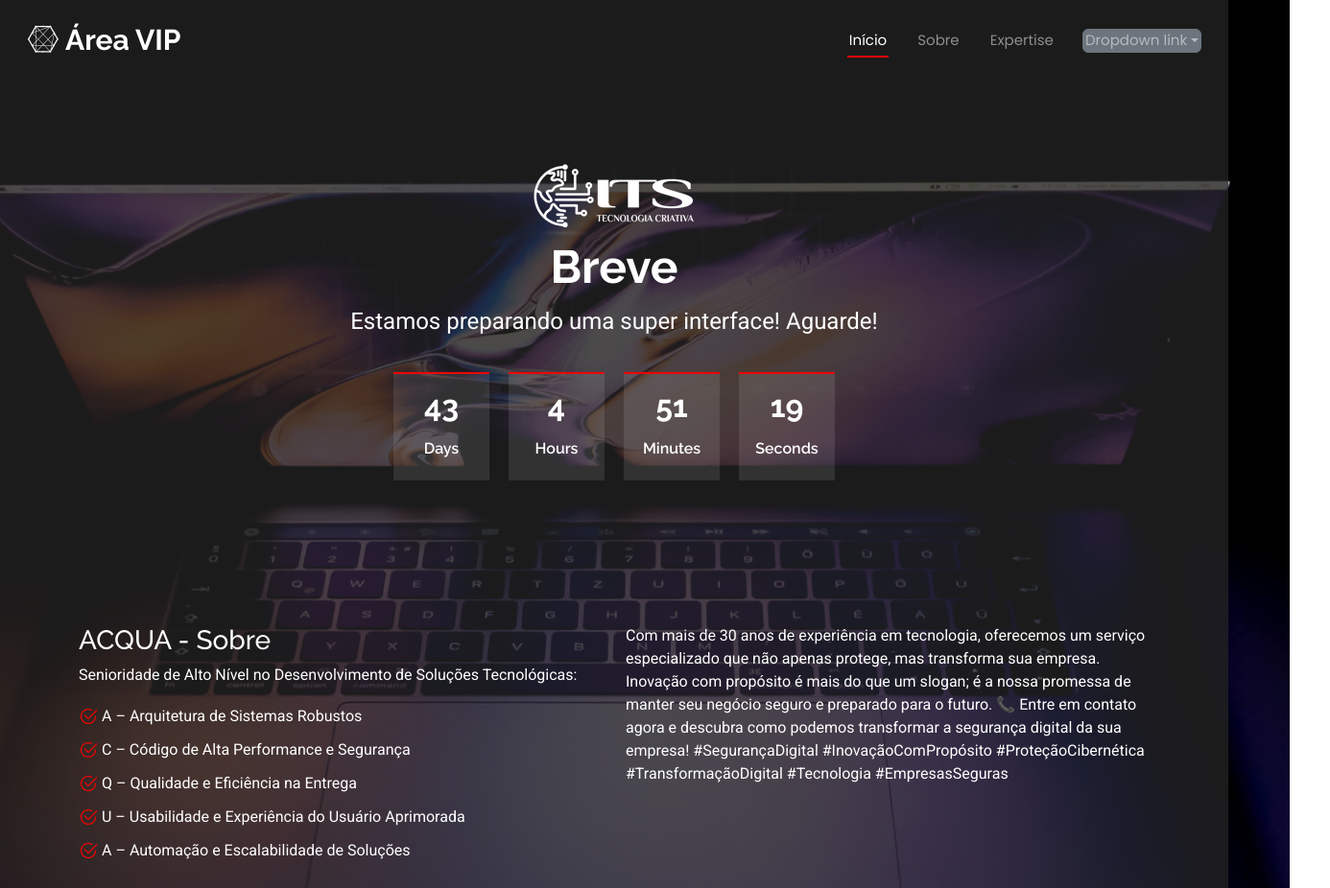
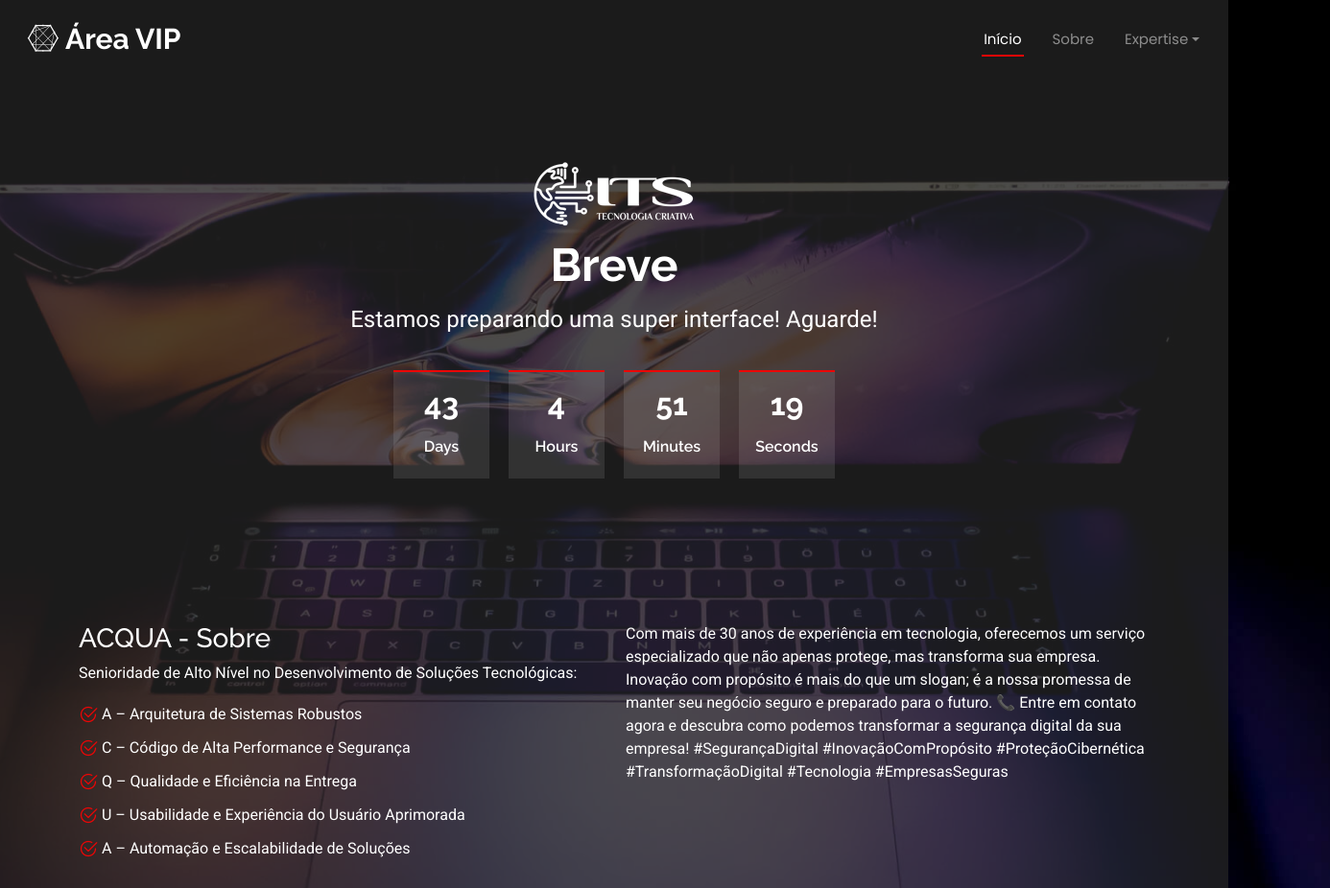
Before and after one commit to iappaPedroza/area_vip, a plain HTML site: page index.html in a window 1280 px wide. Shown: the top 926 px of the page at 96% size, 1386 px wide, since content can reach past the window. Drawn offline with nearby package versions, Linux system fonts and the light colour scheme.

Commit message:
Developing Project Area.Refatoring

```diff
--- a/index.html
+++ b/index.html
@@ -50,13 +50,11 @@
                 <ul>
                     <li><a href="#hero" class="active">Início</a></li>
                     <li><a href="#about">Sobre</a></li>
-                    <li><a href="#" title="Veja exemplos de tecnologias desenvolvidas ou utilizadas por nossa equipe">Expertise</a></li>
                     <li>
                         <div class="dropdown">
-                            <a class="btn btn-secondary dropdown-toggle" href="#" role="button" data-bs-toggle="dropdown" aria-expanded="false">
-                              Dropdown link
+                            <a class="dropdown-toggle" href="#" role="button" data-bs-toggle="dropdown" aria-expanded="false" title="Veja exemplos de tecnologias desenvolvidas ou utilizadas por nossa equipe">
+                                Expertise
                             </a>
-
                             <ul class="dropdown-menu">
                               <li><a class="dropdown-item" href="#">Action</a></li>
                               <li><a class="dropdown-item" href="#">Another action</a></li>
```
